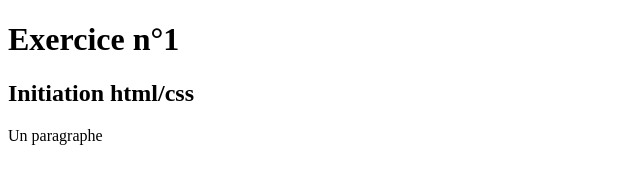
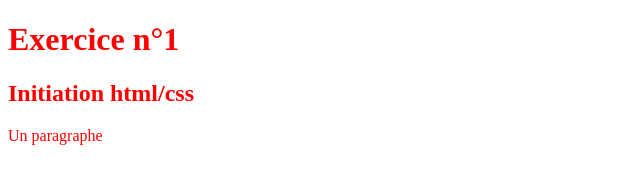
Before and after one commit to atelier-web-esamCaen/etudt.github.io, a plain HTML site: page index.html in a window 1280 px wide. Shown: the whole page, without its empty margins (0-640 px from the left). Drawn offline with Linux system fonts and the light colour scheme.

Commit message:
Update index.html

```diff
--- a/index.html
+++ b/index.html
@@ -3,6 +3,7 @@
   <head>
     <meta charset="utf-8">
     <title>Site perso Didier Etu</title>
+    <link rel="stylesheet" href="/ui/css/styles.css">
   </head>
   <body>
     <h1>Exercice n°1</h1>
```
